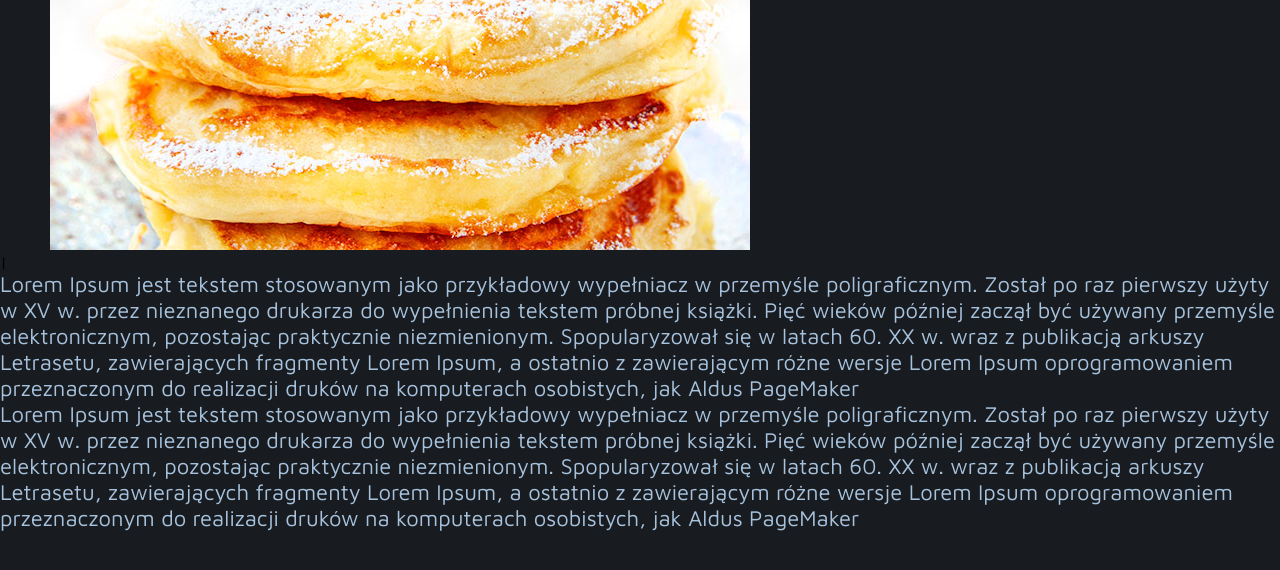
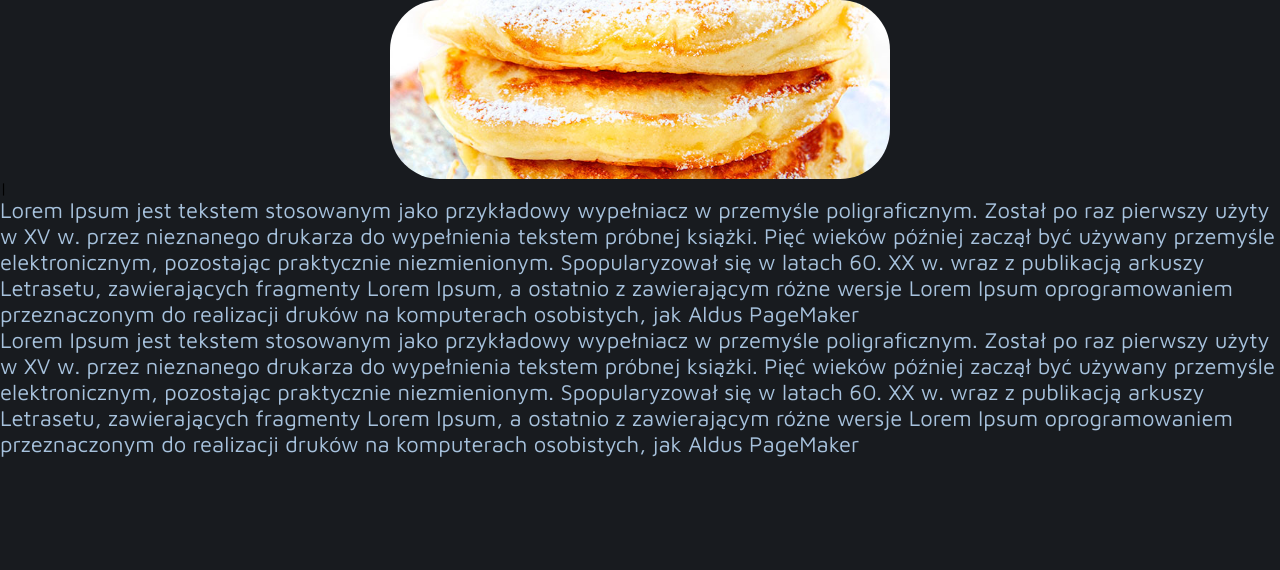
Before and after one commit to YLiiko4D/MyAplication, a plain HTML site: page index.html in a window 1280 px wide. Drawn offline with Linux system fonts and the light colour scheme.

Commit message:
dodano bugFix

```diff
--- a/style.css
+++ b/style.css
@@ -7,7 +7,7 @@ body{
     font-family: 'Maven Pro', sans-serif;
 }
 
-#baner{
+#baner img{
     display: block;
     margin: auto 50px;
     width: 500px;
```
